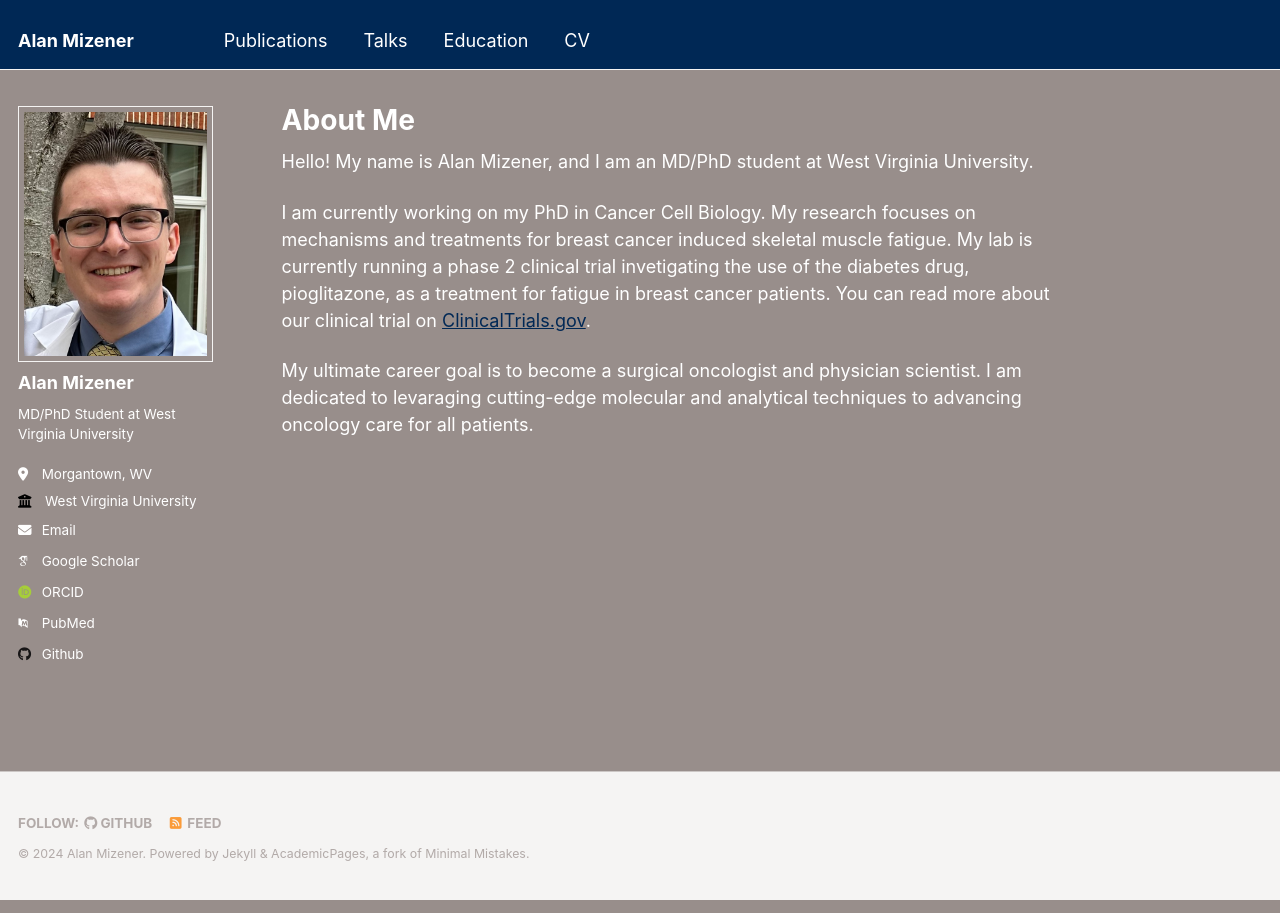
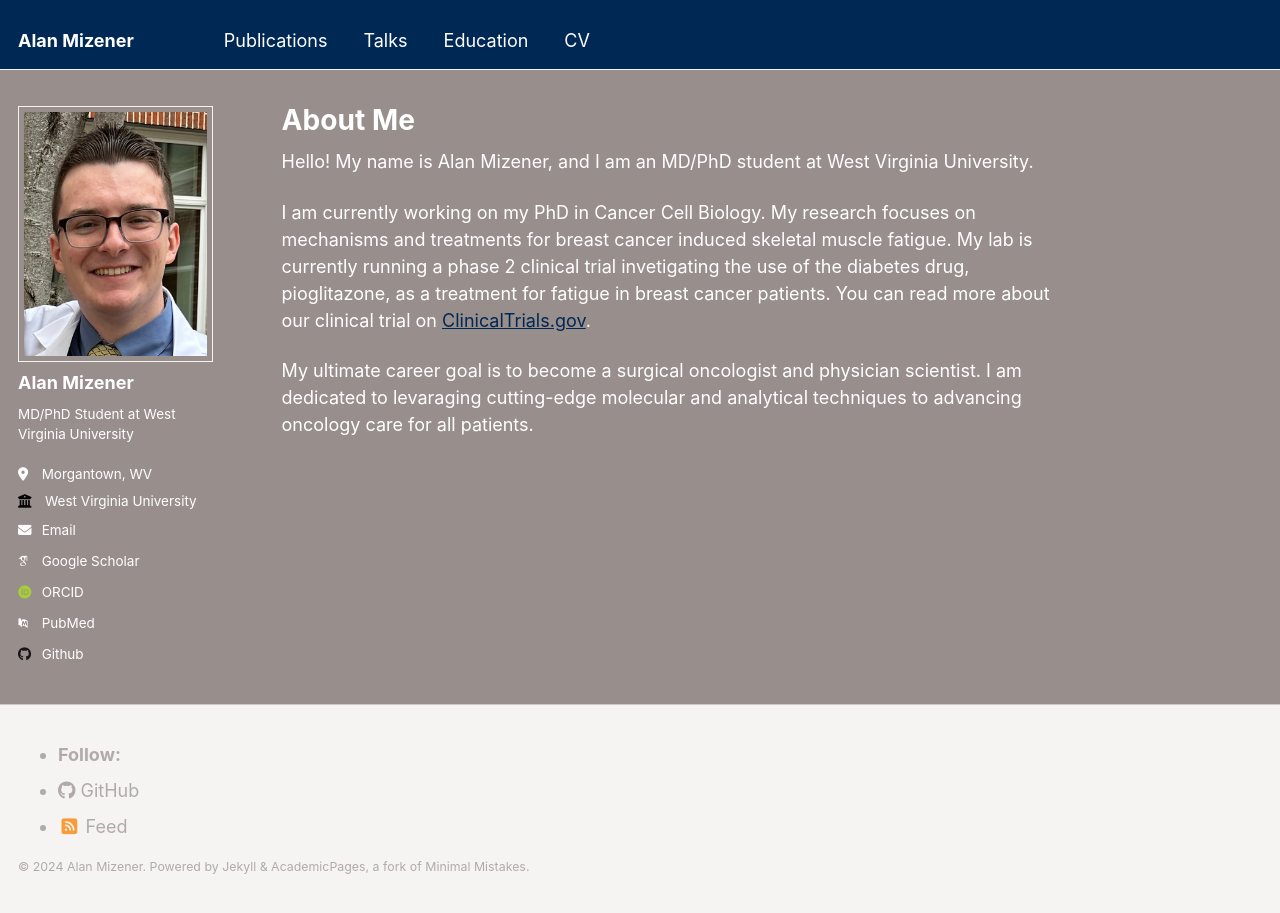
Before and after one commit to admizener/admizener.github.io, a Jekyll site: the page built from _pages/about.md, in a window 1280 px wide. Built offline with Jekyll 4.4.1, drawn with Linux system fonts in a browser that asks for light colours; some web fonts are replaced.

Commit message:
Update _footer.scss

```diff
--- a/_sass/_footer.scss
+++ b/_sass/_footer.scss
@@ -57,36 +57,3 @@
   font-family: $global-font-family;
   font-size: $type-size-7;
 }
-
-.page__footer-follow {
-  ul {
-    margin: 0;
-    padding: 0;
-    list-style-type: none;
-  }
-
-  li {
-    display: inline-block;
-    padding-top: 5px;
-    padding-bottom: 5px;
-    font-family: $sans-serif-narrow;
-    font-size: $type-size-6;
-    text-transform: uppercase;
-  }
-
-  li + li:before {
-    content: "";
-    padding-right: 5px;
-  }
-
-  a {
-    padding-right: 10px;
-    font-weight: bold;
-  }
-
-  .social-icons {
-    a {
-      white-space: nowrap;
-    }
-  }
-}
```
